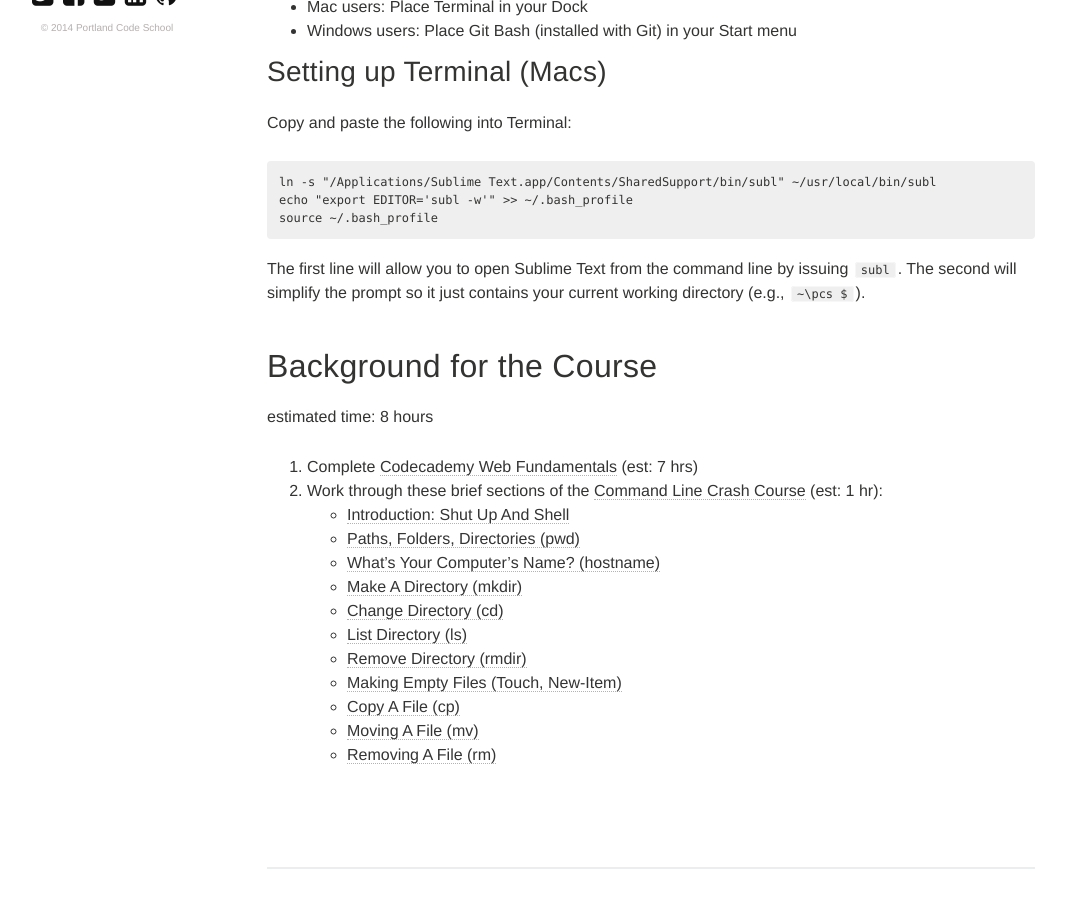
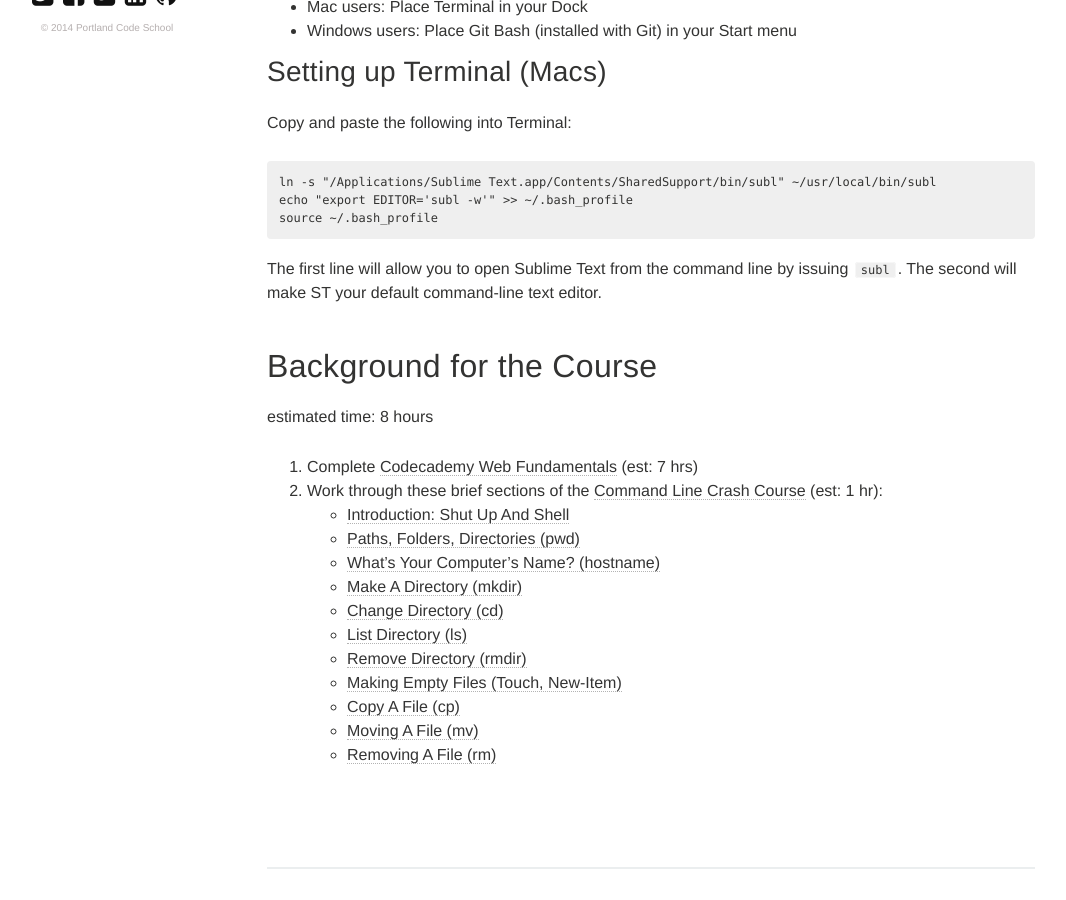
Before and after one commit to portlandcodeschool/primer, a Jekyll site: the page built from _posts/2014-07-12-prep_work.markdown, in a window 1280 px wide and 900 px high, scrolled down 501 px. Shown: the whole window, without its empty margins (53-1119 px from the left). Built offline with Jekyll 4.4.1, drawn with Linux system fonts in a browser that asks for light colours; nearby versions of some CDN libraries; comment, search, counter and statistics services are not loaded.

Commit message:
Update instructions to match commands

```diff
--- a/_posts/2014-07-12-prep_work.markdown
+++ b/_posts/2014-07-12-prep_work.markdown
@@ -45,7 +45,7 @@ echo "export EDITOR='subl -w'" >> ~/.bash_profile
 source ~/.bash_profile
 {% endhighlight %}
 
-The first line will allow you to open Sublime Text from the command line by issuing `subl`. The second will simplify the prompt so it just contains your current working directory (e.g., `~\pcs $`).
+The first line will allow you to open Sublime Text from the command line by issuing `subl`. The second will make ST your default command-line text editor.
 
 
 
```
